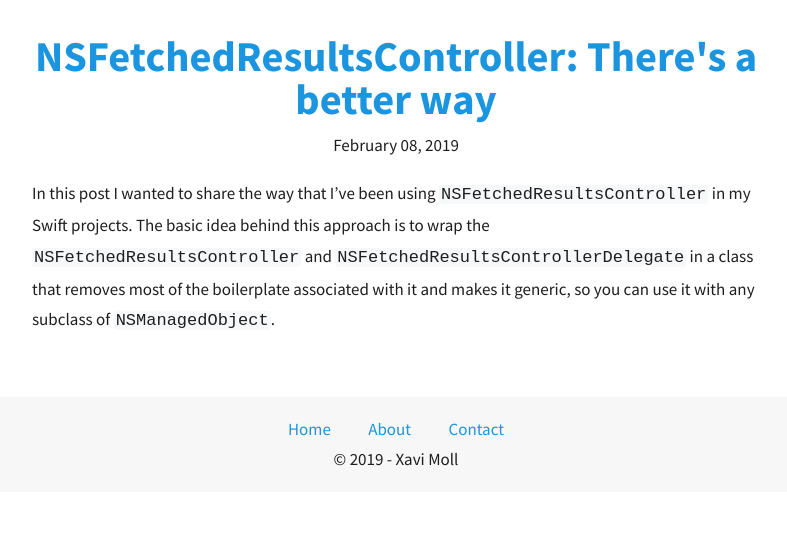
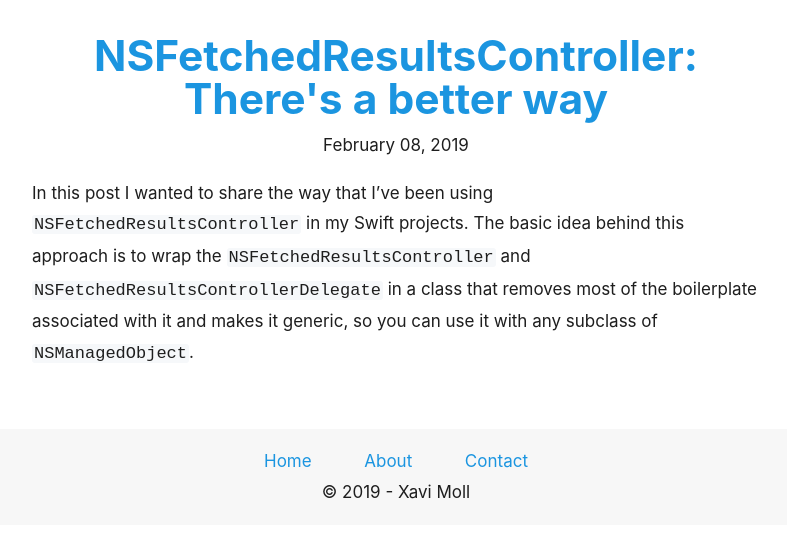
Before and after one commit to xmollv/xmollv.github.io, a Jekyll site: the page built from pages/home.html, in a window 1280 px wide. Shown: the top 538 px of the page, without its empty margins (244-1031 px from the left). Built offline with Jekyll 4.4.1, drawn with Linux system fonts in a browser that asks for light colours.

Commit message:
Changed the font to the system

```diff
--- a/assets/css/base.css
+++ b/assets/css/base.css
@@ -3,7 +3,7 @@
     margin: 0 auto;
     background-color: #fff;
     color: #1e1e1e;
-	font-family: 'Source Sans Pro', 'Helvetica', 'Arial', sans-serif;
+	font-family: -apple-system, 'Source Sans Pro', 'Helvetica', 'Arial', sans-serif;
     font-weight: 400;
     font-size: 17px;
     line-height: 1.8em;
```
